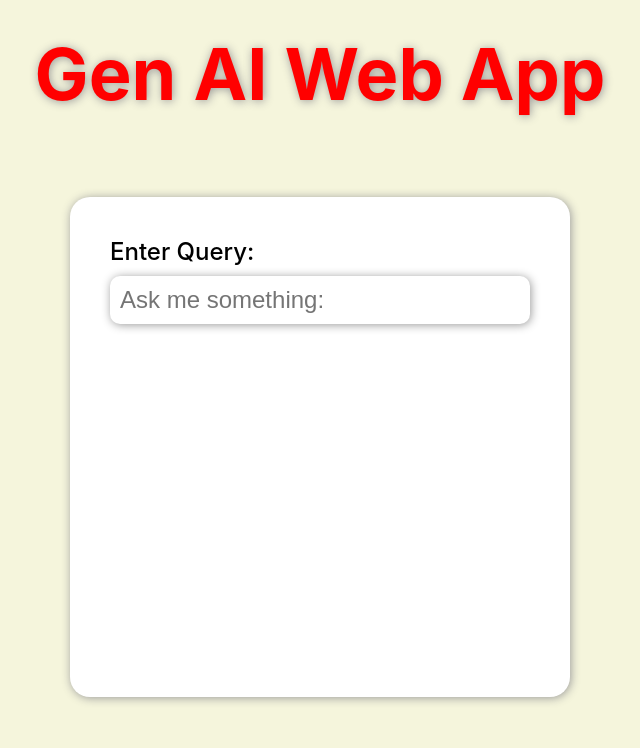
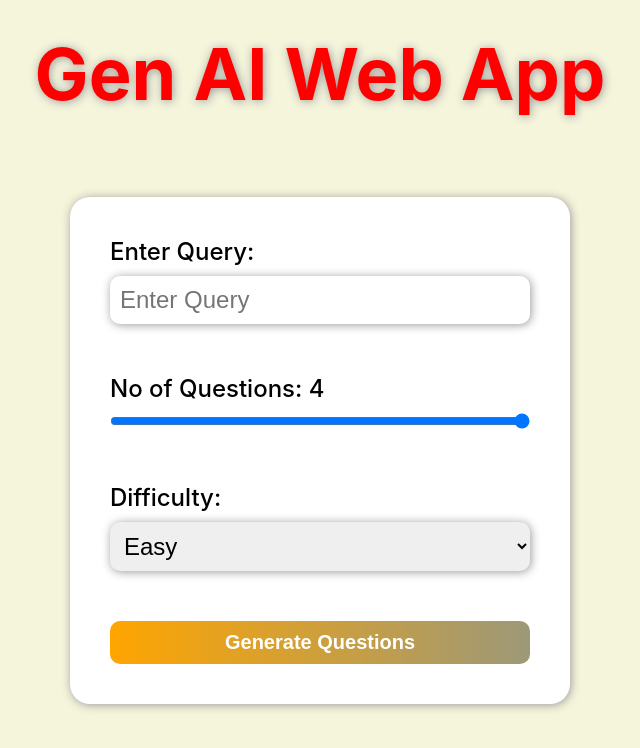
Before and after one commit to chvikas/Gen_AI_Web_App, a React (Vite) app: page / in a window 1280 px wide. Shown: the top 748 px of the page, without its empty margins (320-960 px from the left). Built offline with nearby package versions, Linux system fonts and the light colour scheme.

Commit message:
Design Completed

```diff
--- a/src/App.css
+++ b/src/App.css
@@ -47,3 +47,31 @@ label{
   box-shadow: 1px 1px 10px #999;
   border-radius: 10px;
 }
+.questions-input{
+  width: 100%;
+}
+
+.difficulty-input{
+  font-size: 24px;
+  padding:10px;
+  width: 100%;
+  border: none;
+  box-shadow: 1px 1px 10px #999;
+  border-radius: 10px;
+}
+
+.submit-button{
+  font-size: 20px;
+  padding: 10px;
+  width: 100%;
+  background:linear-gradient(to right, orange, rgb(156, 153, 120));
+  color: #fff;
+  font-weight: bold;
+  border: none;
+  border-radius:10px;
+  cursor: pointer;
+}
+
+.submit-button:hover{
+  background:linear-gradient(to left, orange, rgb(156, 153, 120));
+}
--- a/src/App.jsx
+++ b/src/App.jsx
@@ -1,7 +1,29 @@
+import React, { useState } from 'react';
 import './App.css';
 
 function App() {
-  // const [count, setCount] = useState(0)
+  const [query, setQuery] = useState("")
+  const [noOfQuestions, setNoOfQuestions] = useState(4)
+  const [difficulty, setDifficulty] = useState("")
+
+  const handleQueryInputChange = (e) => {
+    setQuery(e.target.value)
+  }
+
+  const handleNumQuestionsInputChange = (e) => {
+    setNoOfQuestions(e.target.value)
+  }
+
+  const handleDifficultyInputChange = (e) => {
+    setDifficulty(e.target.value)
+  }
+
+  const handleSubmit = (e) => {
+    e.preventDefault()
+    console.log(query)
+    console.log(noOfQuestions)
+    console.log(difficulty)
+  }
 
   return (
     <div className='main-container'>
@@ -9,11 +31,29 @@ function App() {
       <div className='form-container'>
         <div>
           <label>Enter Query:</label>
-        <input className="query-input" type="text" placeholder="Ask me something:"/>
+          <input type="text" className='query-input' placeholder="Enter Query"
+          onChange={handleQueryInputChange}/>
         </div>
 
+        <div>
+          <label>No of Questions: {noOfQuestions}</label>
+          <input type='range' min={1} max={10} className="questions-input"
+          onChange={handleNumQuestionsInputChange}/>
         </div>
 
+        <div>
+          <label>Difficulty:</label>
+          <select className='difficulty-input' onChange={handleDifficultyInputChange}>
+            <option value="easy">Easy</option>
+            <option value="medium">Medium</option>
+            <option value="hard">Hard</option>
+          </select>
+        </div>
+
+        <button className="submit-button" onClick={handleSubmit}>
+          Generate Questions
+        </button>
+      </div>
     </div>
   );
 }
```
Lines whose indentation alone changed are shown as unchanged.
